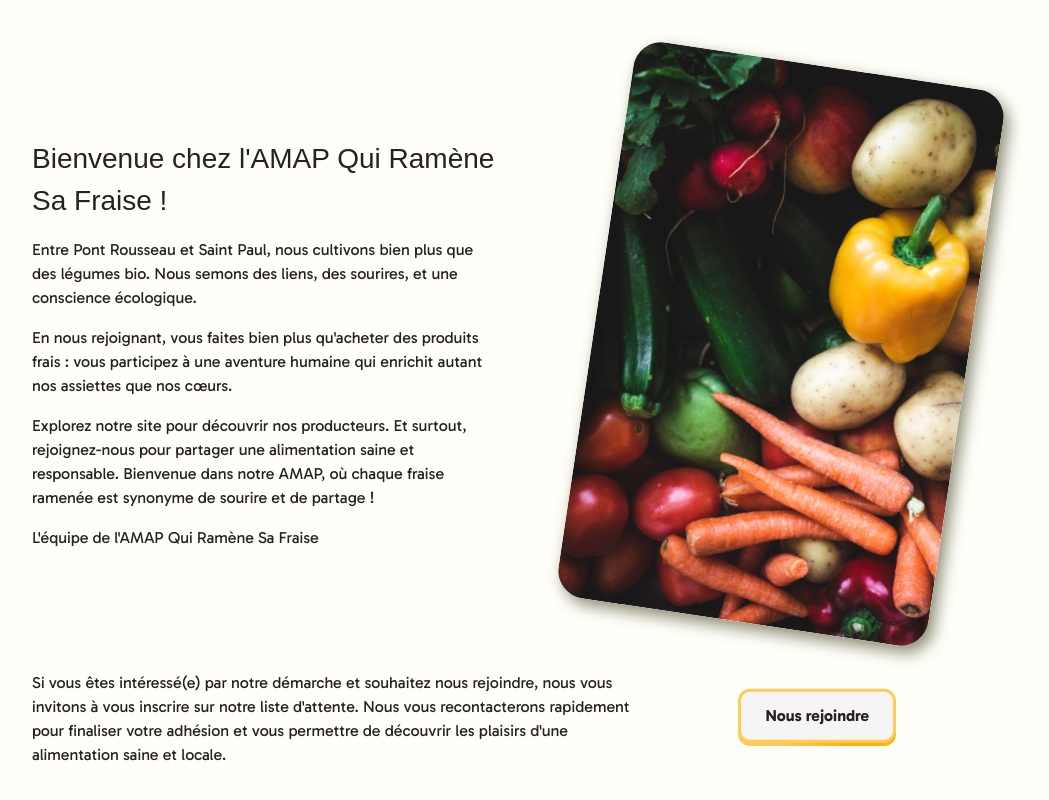
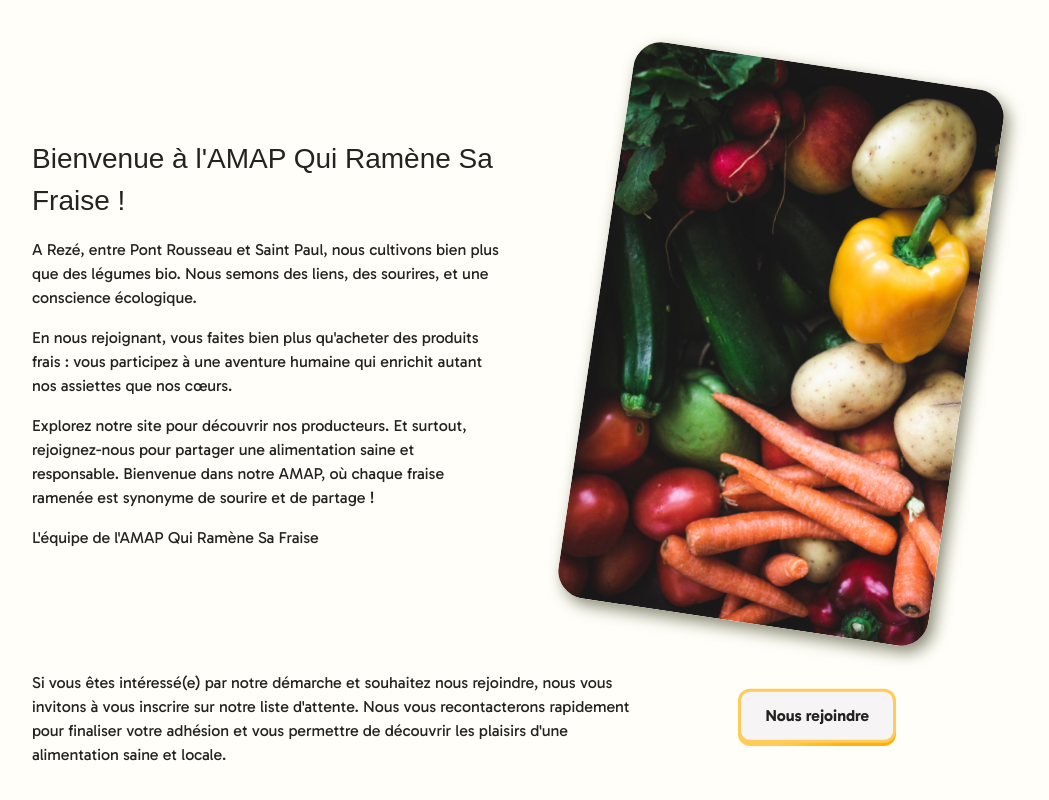
Before and after one commit to amapqrsf/QRSF, a Svelte app: page / in a window 1280 px wide. Shown: the part 944-1744 px from the top of the page, without its empty margins (140-1189 px from the left). Built offline with nearby package versions, Linux system fonts and the light colour scheme; a web font is replaced by a local one.

Commit message:
meta description

```diff
--- a/index.html
+++ b/index.html
@@ -4,6 +4,7 @@
     <meta charset="UTF-8" />
     <link rel="icon" type="image/svg+xml" href="/qrsf.svg" />
     <meta name="viewport" content="width=device-width, initial-scale=1.0" />
+    <meta name="description" content="Bienvenue à l'AMAP Qui ramène sa Fraise à Rezé">
     <title>AMAP QRSF</title>
   </head>
   <body>
--- a/src/sections/WelcomeSection.svelte
+++ b/src/sections/WelcomeSection.svelte
@@ -6,8 +6,8 @@
 <section id="bienvenu" class="welcome_section">
     <div class="welcome_section__top">
         <div class="welcome_section__top__text">
-            <h2>Bienvenue chez l'AMAP Qui Ramène Sa Fraise !</h2>
-            <p>Entre Pont Rousseau et Saint Paul, nous cultivons bien plus que des
+            <h2>Bienvenue à l'AMAP Qui Ramène Sa Fraise !</h2>
+            <p>A Rezé, entre Pont Rousseau et Saint Paul, nous cultivons bien plus que des
                 légumes bio. Nous semons des liens, des sourires, et une conscience écologique.</p>
             <p>En nous rejoignant, vous faites bien plus qu'acheter des produits frais : vous participez à une aventure
                 humaine qui enrichit autant nos assiettes que nos cœurs.</p>
```
